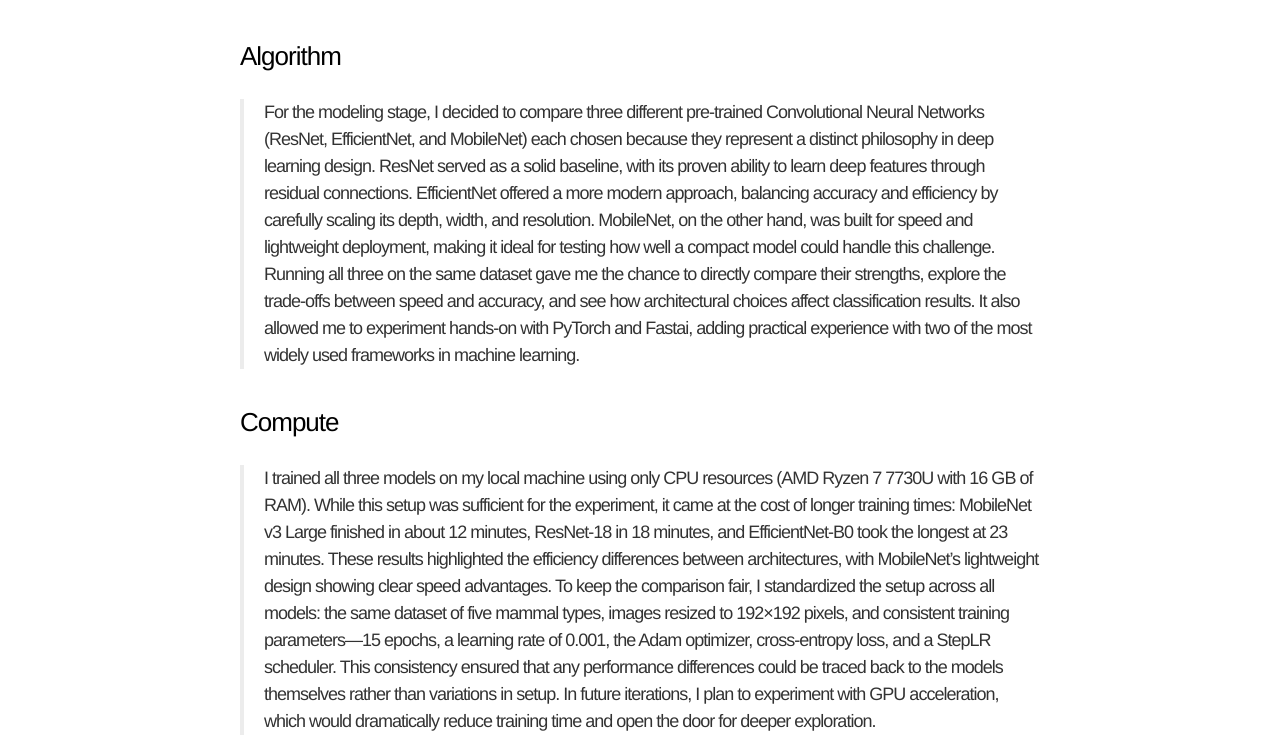
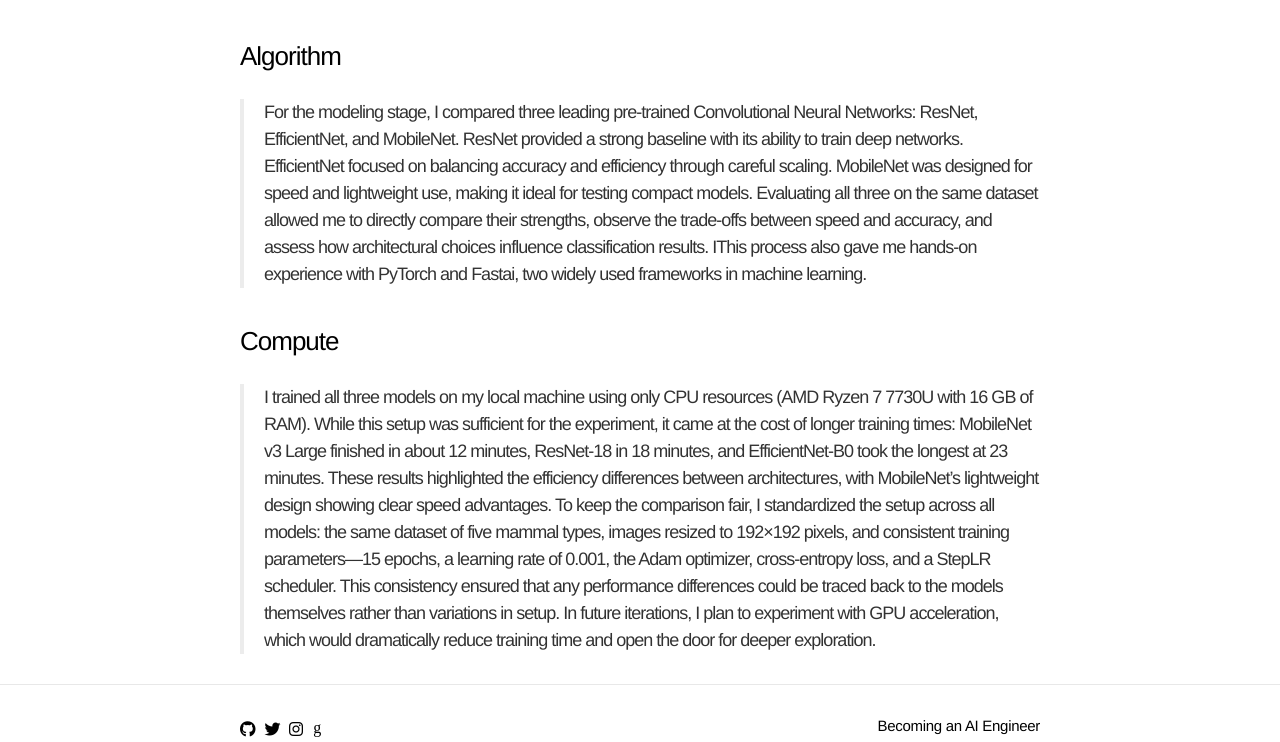
Before and after one commit to rogereo/rogereo.github.io, a Jekyll site: the page built from _posts/2025-08-16-mammal-type-classifier.markdown, in a window 1280 px wide and 900 px high, scrolled down 1717 px, cut to the strip 158-900 px from the top of the window. Built offline with Jekyll 4.4.1, drawn with Linux system fonts in a browser that asks for light colours.

Commit message:
algorithm

```diff
--- a/_posts/2025-08-16-mammal-type-classifier.markdown
+++ b/_posts/2025-08-16-mammal-type-classifier.markdown
@@ -27,8 +27,7 @@ The challenge is clear: bears and leopards look very different from each other,
 </p>
 
 ### Algorithm
-> For the modeling stage, I decided to compare three different pre-trained Convolutional Neural Networks (ResNet, EfficientNet, and MobileNet) each chosen because they represent a distinct philosophy in deep learning design. ResNet served as a solid baseline, with its proven ability to learn deep features through residual connections. EfficientNet offered a more modern approach, balancing accuracy and efficiency by carefully scaling its depth, width, and resolution. MobileNet, on the other hand, was built for speed and lightweight deployment, making it ideal for testing how well a compact model could handle this challenge. Running all three on the same dataset gave me the chance to directly compare their strengths, explore the
-trade-offs between speed and accuracy, and see how architectural choices affect classification results. It also allowed me to experiment hands-on with PyTorch and Fastai, adding practical experience with two of the most widely used frameworks in machine learning.
+> For the modeling stage, I compared three leading pre-trained Convolutional Neural Networks: ResNet, EfficientNet, and MobileNet. ResNet provided a strong baseline with its ability to train deep networks. EfficientNet focused on balancing accuracy and efficiency through careful scaling. MobileNet was designed for speed and lightweight use, making it ideal for testing compact models. Evaluating all three on the same dataset allowed me to directly compare their strengths, observe the trade-offs between speed and accuracy, and assess how architectural choices influence classification results. IThis process also gave me hands-on experience with PyTorch and Fastai, two widely used frameworks in machine learning.
 
 ### Compute
 > I trained all three models on my local machine using only CPU resources (AMD Ryzen 7 7730U with 16 GB of RAM). While this setup was sufficient for the experiment, it came at the cost of longer training times: MobileNet v3 Large finished in about 12 minutes, ResNet-18 in 18 minutes, and EfficientNet-B0 took the longest at 23 minutes. These results highlighted the efficiency differences between architectures, with MobileNet’s lightweight design showing clear speed advantages. To keep the comparison fair, I standardized the setup across all models: the same dataset of five mammal types, images resized to 192×192 pixels, and consistent training parameters—15 epochs, a learning rate of 0.001, the Adam optimizer, cross-entropy loss, and a StepLR scheduler. This consistency ensured that any performance differences could be traced back to the models themselves rather than variations in setup. In future iterations, I plan to experiment with GPU acceleration, which would dramatically reduce training time and open the door for deeper exploration.
```
